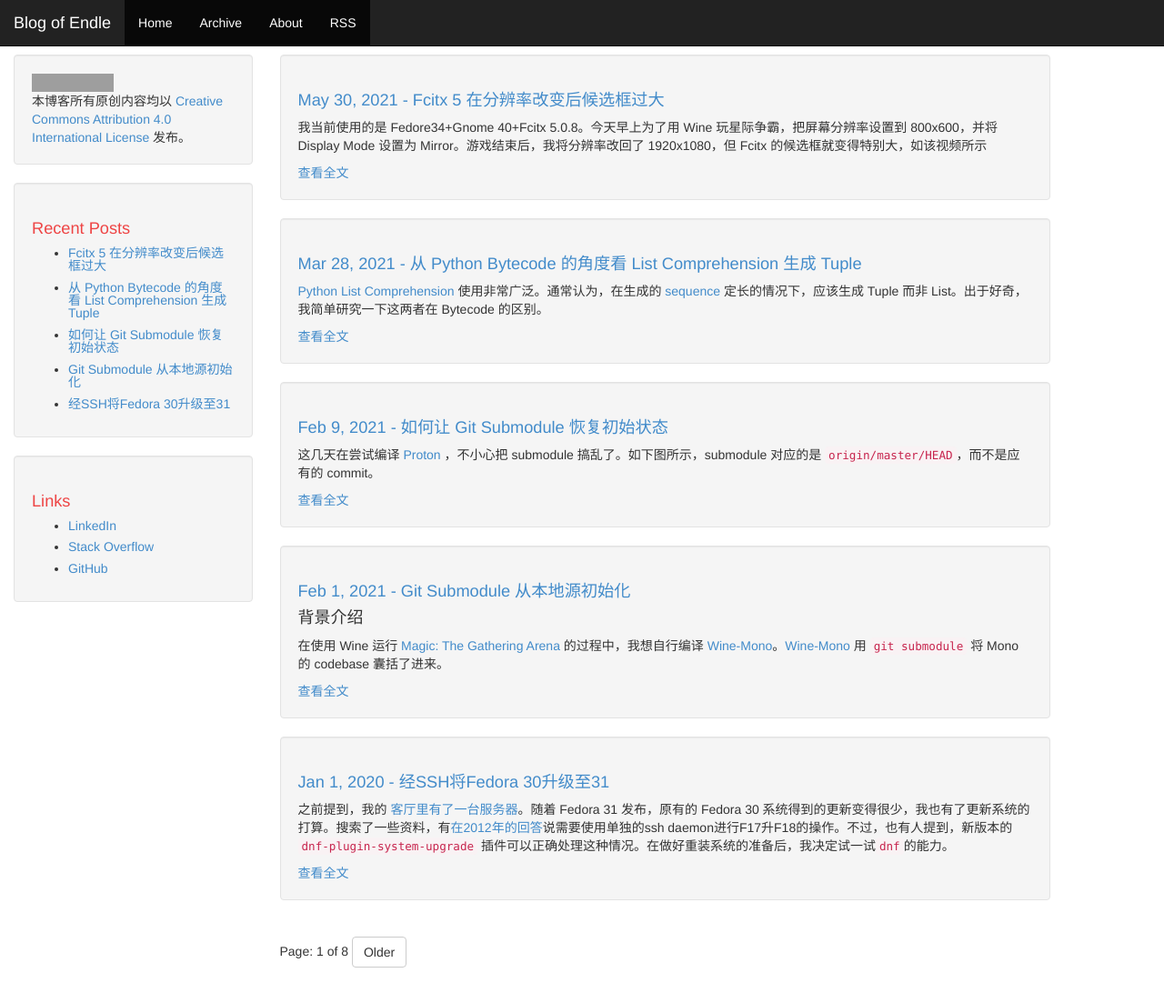
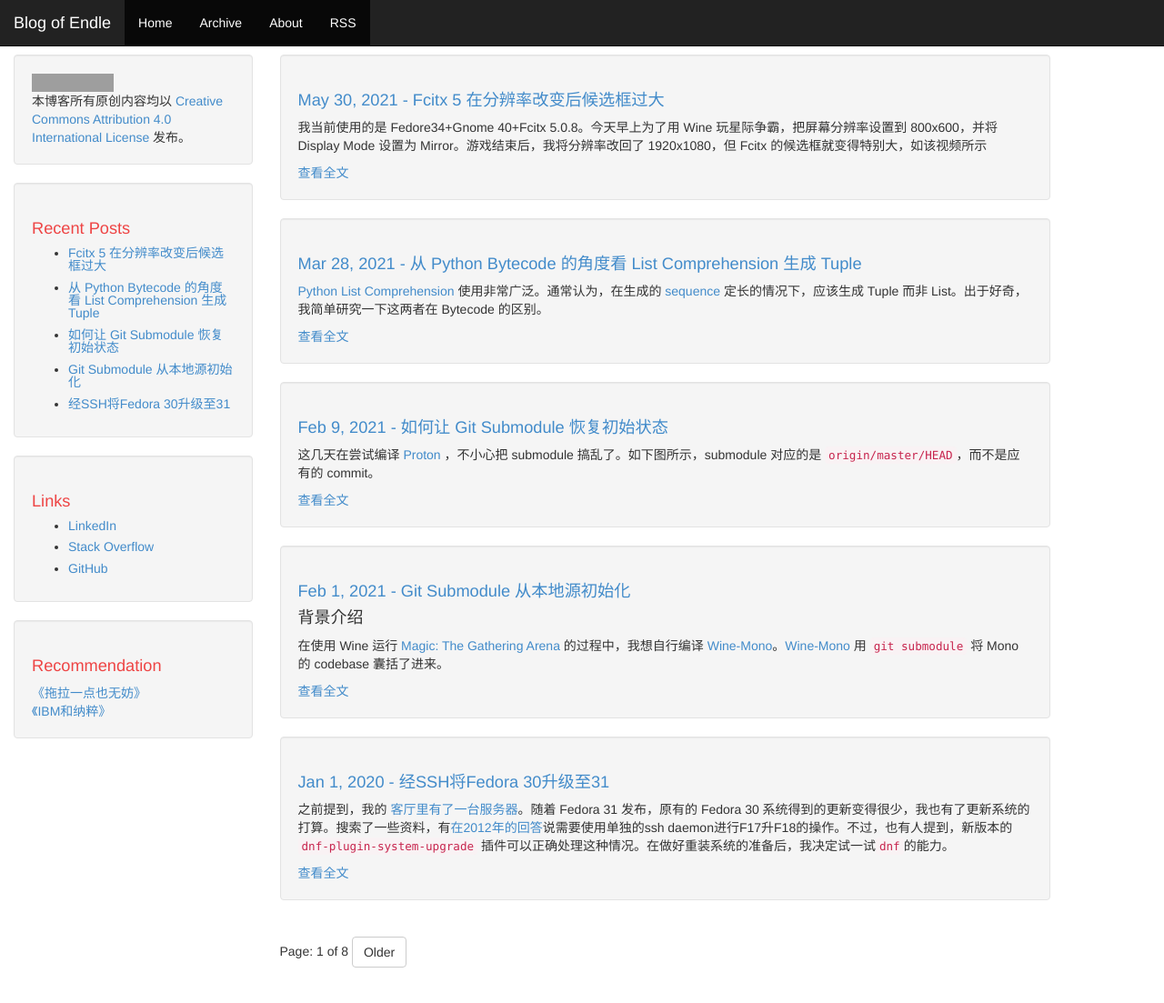
Before and after one commit to Endle/endle.github.io, a Jekyll site: the page built from index.html, in a window 1280 px wide and 1144 px high. Shown: the top 1103 px of the window at 91% size. Built offline with Jekyll 4.4.1, drawn with Linux system fonts in a browser that asks for light colours; the list of posts is cut into pages by our own code; comment, search, counter and statistics services are not loaded; grey boxes are pictures that could not be loaded.

Commit message:
Add book ad
Signed-off-by: Zhenbo Li <litimetal@gmail.com>

```diff
--- /dev/null
+++ b/_includes/ads.html
@@ -0,0 +1,4 @@
+<script async src="{{ site.baseurl }}/assets/ads.js"></script>
+<!--
+<script async src="https://www.googletagmanager.com/gtag/js?id=UA-37673716-2"></script>
+-->
--- a/_includes/footer.html
+++ b/_includes/footer.html
@@ -1,4 +1,5 @@
 {% include disqus-counts.html %}
 {% include analytics.html %}
+{% include ads.html %}
 </body>
 </html>
--- a/_includes/sidebar.html
+++ b/_includes/sidebar.html
@@ -21,3 +21,10 @@
 <div class="sidebar well">
 {% include links-list.html %}
 </div>
+
+
+<div class="sidebar well" >
+    <h1>Recommendation</h1>
+	<div id="sidebar_recommendation">
+	</div>
+</div>
--- /dev/null
+++ b/assets/ads.js
@@ -0,0 +1,15 @@
+
+<!-- FIXME: hardcode id -->
+async function set_sidebar_recommendation() {
+	var elem = document.getElementById("sidebar_recommendation");
+	elem.innerHTML =
+	'<a target="_blank" href="https://www.amazon.cn/dp/B078CQX5PR/ref=sr_1_1?__mk_zh_CN=%25E4%25BA%259A%25E9%25A9%25AC%25E9%2580%258A%25E7%25BD%2591%25E7%25AB%2599&amp;dchild=1&amp;keywords=%25E6%258B%2596%25E6%258B%2589%25E4%25B8%2580%25E7%2582%25B9%25E4%25B9%259F%25E6%2597%25A0%25E5%25A6%25A8&amp;qid=1622995737&amp;sr=8-1&_encoding=UTF8&tag=blo-23&linkCode=ur2&linkId=ac63283dbf72695f5109ea54c04c6ba2&camp=536&creative=3200">《拖拉一点也无妨》</a>' +
+	'<br />' +
+	'<a target="_blank" href="https://www.amazon.cn/gp/product/B07Z4BVKT7/ref=ppx_yo_dt_b_d_asin_title_o01?ie=UTF8&amp;psc=1&_encoding=UTF8&tag=blo-23&linkCode=ur2&linkId=174cfff1a4a611310e27b5ad5460c5d1&camp=536&creative=3200">《IBM和纳粹》</a>';
+	//console.log(elem);
+}
+
+
+console.log("Set ads");
+
+set_sidebar_recommendation();
--- a/index.html
+++ b/index.html
@@ -8,13 +8,13 @@ layout: default
         <h1><a href="{{ site.baseurl}}{{ post.url }}">{{ post.date | date: "%b %-d, %Y" }} - {{ post.title }}</a></h1>
         <div class="content">
             {{ post.excerpt }}
+        </div>
 
 
-        </div>
-
           <div>
+          <!-- https://stackoverflow.com/a/57205358/1166518 -->
 				<a href="{{ site.baseurl}}{{ post.url }}">查看全文</a>
-    			</div>
+    		</div>
     </div>
 
 </div>
```
